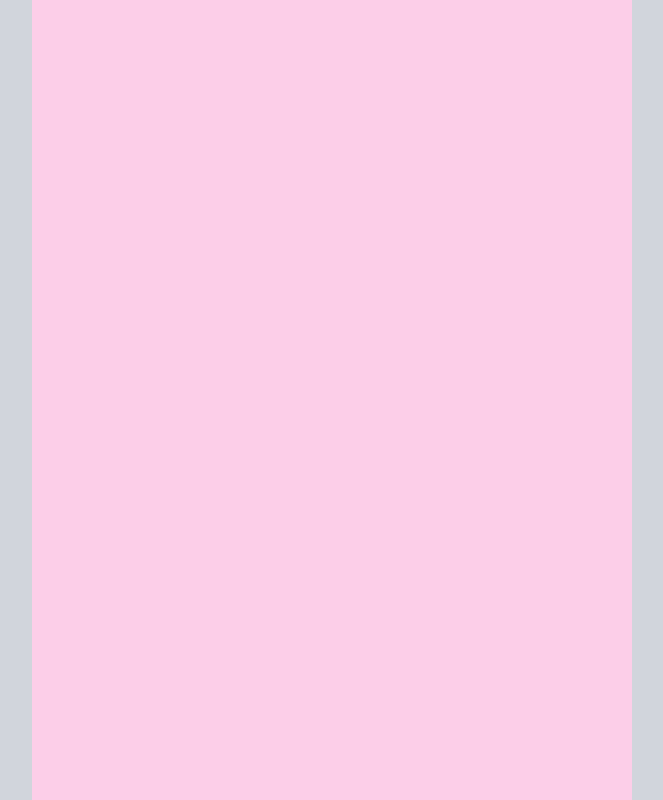
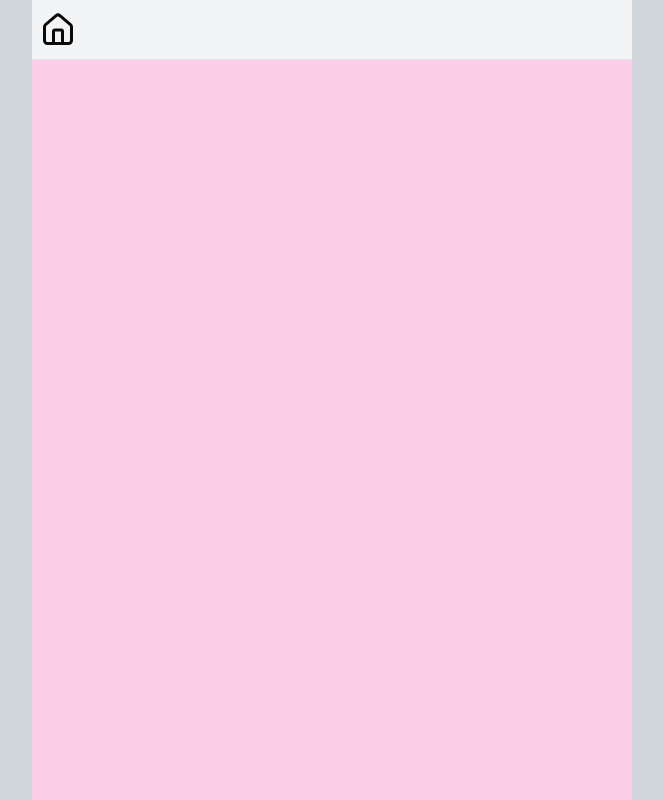
Before and after one commit to testOrganization-1th/react-hj, a React (Vite) app: page / in a window 1280 px wide. Shown: the whole page, without its empty margins (308-971 px from the left). Built offline with nearby package versions, Linux system fonts and the light colour scheme.

Commit message:
feat: 헤더 구현

```diff
--- a/src/App.tsx
+++ b/src/App.tsx
@@ -1,11 +1,12 @@
 import AppLayout from './AppLayout'
 import AppRegister from './AppRegister'
+import GlobalHeader from './components/header/GlobalHeader'
 
 export default function App(){
   return(
     <AppRegister>
       <AppLayout>
-
+        <GlobalHeader />
       </AppLayout>
     </AppRegister>
   )
--- /dev/null
+++ b/src/components/header/GlobalHeader.tsx
@@ -0,0 +1,16 @@
+import { HomeIcon } from "lucide-react";
+import { Link } from "react-router-dom";
+
+// react-router-dom Link를 사용하여 새로고침 없이 페이지 이동
+
+export default function GlobalHeader() {
+    return(
+        <div className="flex items-center h-[60px] border-b bg-gray-100">
+            <Link to={"/"}>
+                <div className="p-2">
+                    <HomeIcon className="w-9 h-9"/>
+                </div>
+            </Link>
+        </div>
+    )
+}
```
